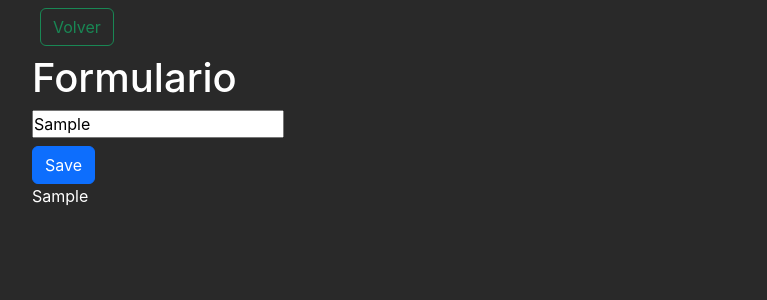
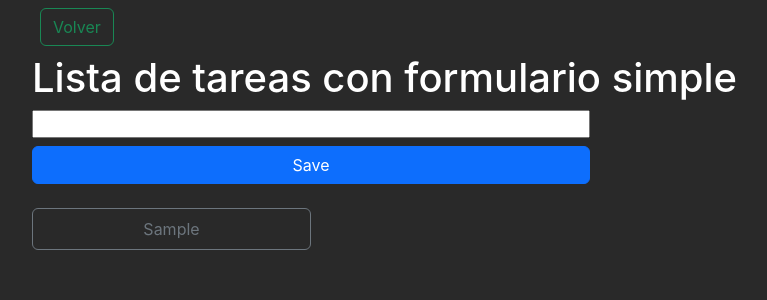
Before and after one commit to SebaGNH/FZC-React-Typescript-VYB, a React (Vite) app: page /FormTask in a window 1280 px wide. Both pictures are taken after typing "Sample" into the empty fields and a click on the button "Save". Shown: the top 300 px of the page, without its empty margins (50-817 px from the left). Built offline with nearby package versions, Linux system fonts and the light colour scheme.

Commit message:
se agregan elementos como lista con estilos de bootstrap

```diff
--- a/src/fz01-task-app/components/FormTask.tsx
+++ b/src/fz01-task-app/components/FormTask.tsx
@@ -1,4 +1,4 @@
-import { useState } from "react";
+import { useEffect, useState } from "react";
 import { ButtonBack } from "../../components/ButtonBack";
 
 // Lo creamos con un Type para que sea más abreviado
@@ -13,27 +13,46 @@ export const FormTask = () => {
   // const handleSubmit = (ev: React.FormEvent<HTMLFormElement>) : void => {
   const handleSubmit = (ev: FormElement) : void => {
     ev.preventDefault();
-    console.log('Submit:', newTask);
     setTaskList([...taskList, newTask]);
-    setNewTask('')
+    setNewTask(''); // limpiamos
   }
+
+  const removeTask = (i: number) => {
+    const updateTasks = [...taskList];
+    updateTasks.splice(i,1);
+    setTaskList(updateTasks);
+  }
+
   return (
     <div className='container'>
       <ButtonBack />
 
-      <h1>Formulario</h1>
+      <h1>Lista de tareas con formulario simple</h1>
 
-      <form onSubmit={handleSubmit}>
+      <form onSubmit={handleSubmit} className="col-md-6">
         <input
           type="text"
+          value={newTask}
           onChange={ ev => setNewTask( ev.target.value)}
+          className="col-md-12"
         />
         <br />
-        <button className="btn btn-primary mt-2">Save</button>
+        <button className="btn btn-primary mt-2 col-md-12">Save</button>
       </form>
+
+      <div className="mt-3 d-flex flex-column col-md-3">
       {
-        taskList.map( (t: string, i: number) => <p key={i}>{t}</p>)
+        taskList.map( (t: string, i: number) =>
+          (
+            <div
+              key={i}
+              onClick={() => removeTask(i)}
+              className="btn btn-outline-secondary p-2 my-2"
+            >{t}</div>
+          )
+        )
       }
+      </div>
     </div>
   )
 }
```
